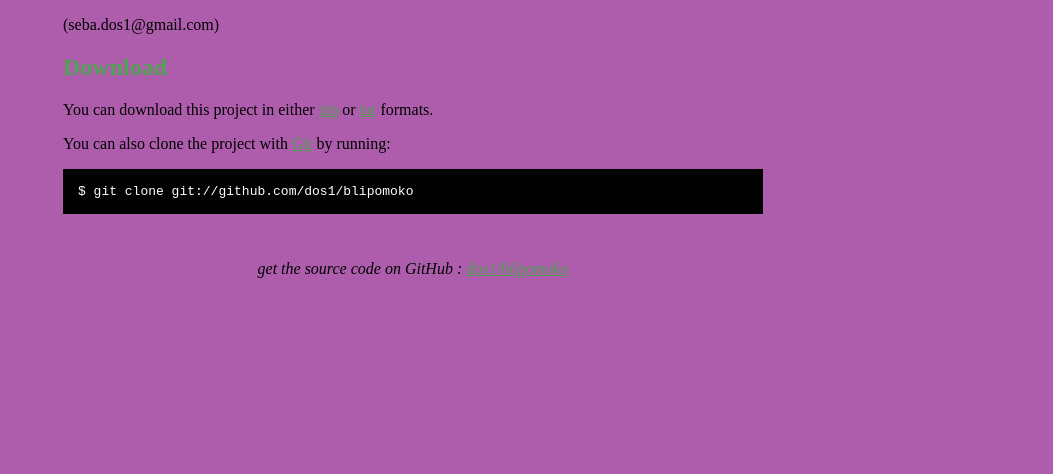
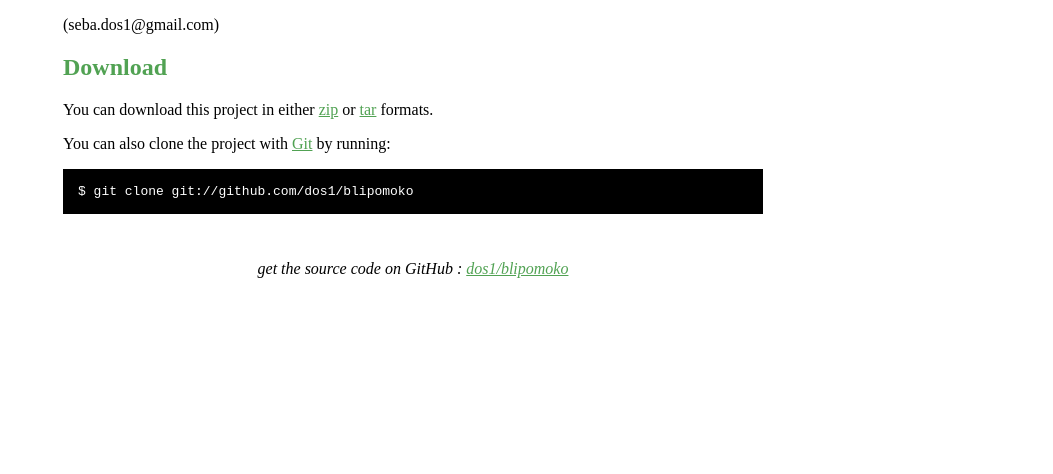
Before and after one commit to dos1/blipomoko, a plain HTML site: page index.html in a window 1280 px wide. Shown: the part 326-800 px from the top of the page, without its empty margins (227-1280 px from the left). Drawn offline with Linux system fonts and the light colour scheme.

Commit message:
remove that ugly background color!

```diff
--- a/index.html
+++ b/index.html
@@ -10,7 +10,6 @@
 	<style type="text/css">
 		body {
   		margin-top: 1.0em;
-  		background-color: #ae5dac;
 		  font-family: "Helvetica,Arial,FreeSans";
   		color: #000000;
     }
```
